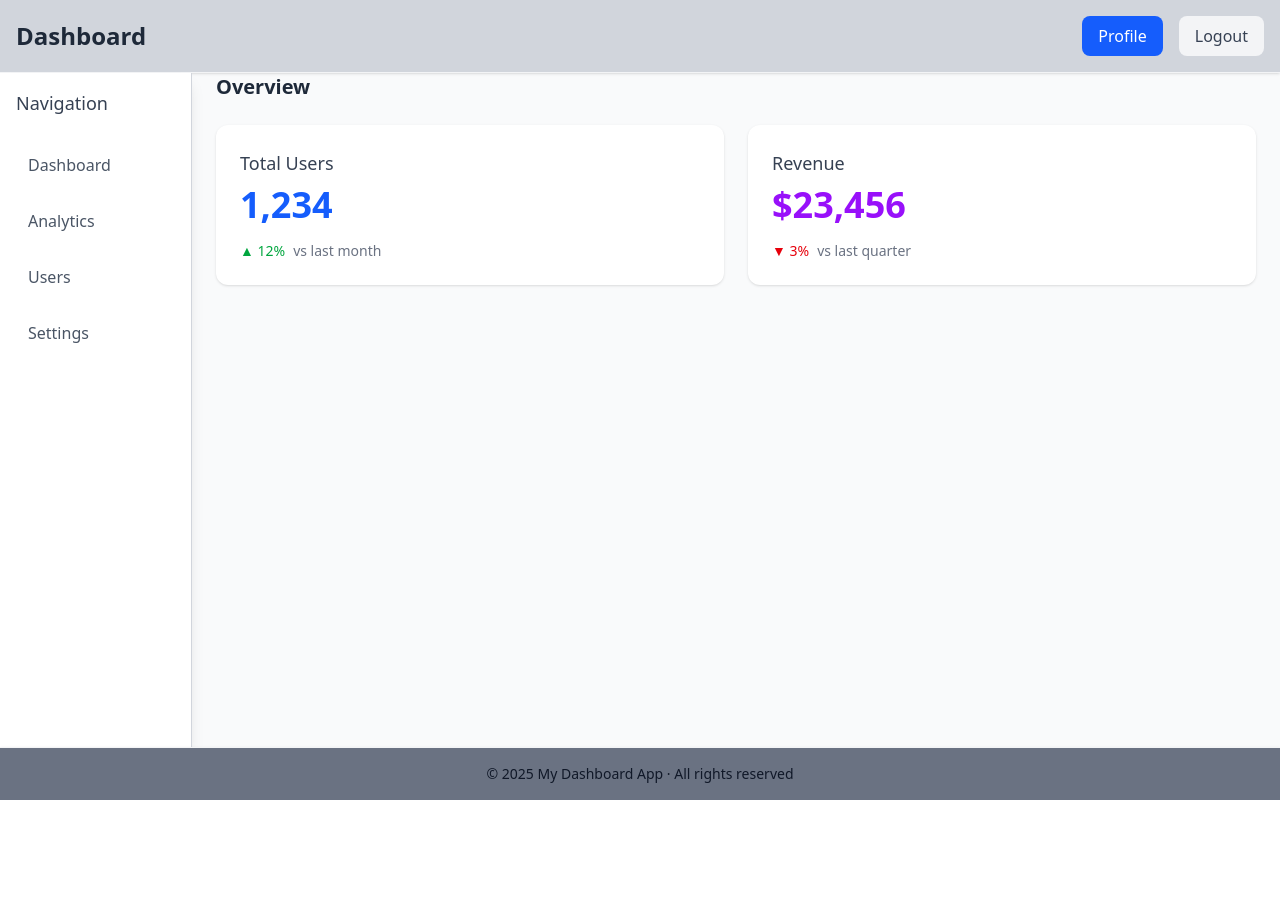
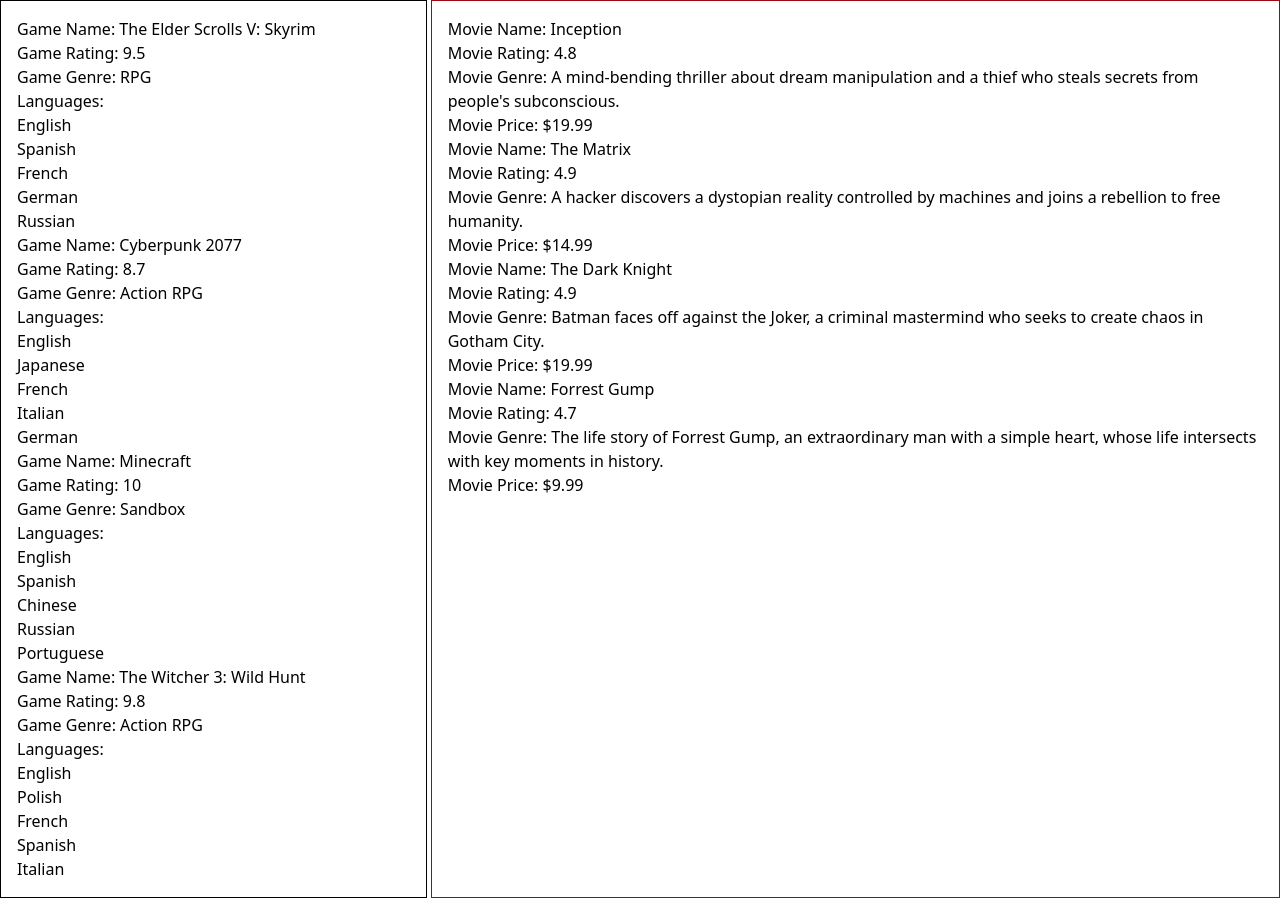
Before and after one commit to Arjunhg/all-about-react, a React (Vite) app in the folder src/10.DesignPattern/: page / in a window 1280 px wide. Before the commit the page ends 800 px from the top, so only its background shows below. Built offline with nearby package versions, Linux system fonts and the light colour scheme.

Commit message:
List Design Pattern

```diff
--- a/src/10.DesignPattern/src/App.tsx
+++ b/src/10.DesignPattern/src/App.tsx
@@ -1,7 +1,9 @@
-import CombinedSplitScreen from "./Patterns/1.LayoutComponent/Challenge/1.SplitScreen/CombinedSplitScreen";
+// import CombinedSplitScreen from "./Patterns/1.LayoutComponent/Challenge/1.SplitScreen/CombinedSplitScreen";
+import List from "./Patterns/1.LayoutComponent/Demo/2.ListData/List";
 
 const App = () => {
-  return <CombinedSplitScreen/>
+  // return <CombinedSplitScreen/>
+  return <List/>
 }
 
 export default App;
--- /dev/null
+++ b/src/10.DesignPattern/src/Patterns/1.LayoutComponent/Demo/2.ListData/List.tsx
@@ -0,0 +1,42 @@
+import GameInfo from "./components/GameInfo";
+import MoviesInfo from "./components/MoviesInfo";
+import RenderList from "./components/RenderList";
+import { games, movies } from './data/data'
+
+const List = () => {
+
+    return(
+        /* Without RenderList
+        <div className="flex">
+            <div className="w-1/2 border border-black p-4">
+                {
+                    games.map(game => (
+                        <GameInfo key={game.gameName} games={game}/>
+                    ))
+                }
+            </div>
+
+            <div className="w-1/2 border border-black p-4">
+                {
+                    movies.map(movie => (
+                        <MoviesInfo key={movie.movieTitle} movies={movie}/>
+                    ))
+                }
+            </div>
+
+        </div>
+        */
+
+        // With RenderList
+        <div className="flex gap-1">
+            <div className="w-1/3 border border-black p-4">
+                <RenderList data={games} resourceItem="games" dataToRender={GameInfo}/>
+            </div>
+            <div className="flex-1 border border-red-800 p-4">
+                <RenderList data={movies} resourceItem="movies" dataToRender={MoviesInfo}/>
+            </div>
+        </div>
+    )
+}
+
+export default List;
--- /dev/null
+++ b/src/10.DesignPattern/src/Patterns/1.LayoutComponent/Demo/2.ListData/components/GameInfo.tsx
@@ -0,0 +1,31 @@
+
+type GameInfo = {
+    games: {
+        gameName: string;
+        gameRating: number;
+        gameGenre: string;
+        gameLanguages: string[];
+    }
+}
+
+const GameInfo = ( {games}: GameInfo ) => {
+
+    const { gameName, gameRating, gameGenre, gameLanguages } = games;
+
+    return(
+        <div>
+            <h1> Game Name: {gameName}</h1>
+            <p> Game Rating: {gameRating}</p>
+            <p> Game Genre: {gameGenre}</p>
+
+            <ul>
+                Languages:
+                {gameLanguages.map((language) => (
+                    <li key={language}>{language}</li>
+                ))}
+            </ul>
+        </div>
+    )
+}
+
+export default GameInfo;
--- /dev/null
+++ b/src/10.DesignPattern/src/Patterns/1.LayoutComponent/Demo/2.ListData/components/MoviesInfo.tsx
@@ -0,0 +1,26 @@
+
+type MovieInfo = {
+    movies: {
+        movieTitle: string;
+        moviePrice: string;
+        movieDescription: string;
+        movieRating: number;
+    }
+}
+
+const MoviesInfo = ({ movies }: MovieInfo) => {
+
+    const { movieTitle, movieRating, movieDescription, moviePrice } = movies;
+
+    return (
+        <div>
+            <h1> Movie Name: {movieTitle}</h1>
+            <p> Movie Rating: {movieRating}</p>
+            <p> Movie Genre: {movieDescription}</p>
+            <p> Movie Price: {moviePrice}</p>
+        </div>
+    )
+
+}
+
+export default MoviesInfo;
--- /dev/null
+++ b/src/10.DesignPattern/src/Patterns/1.LayoutComponent/Demo/2.ListData/components/RenderList.tsx
@@ -0,0 +1,23 @@
+type RenderListProps = {
+    data: any[];
+    resourceItem: string;
+    dataToRender: any;
+}
+
+const RenderList = ( {data, resourceItem, dataToRender: ItemComponent} : RenderListProps ) => {
+
+    // Rename dataToRender to ItemComponent
+
+    return(
+        <div>
+            {
+                data.map((item, i) => (
+                    <ItemComponent key={i} {...{[resourceItem]: item}} />
+                ))
+            }
+        </div>
+    )
+
+}
+
+export default RenderList;
--- /dev/null
+++ b/src/10.DesignPattern/src/Patterns/1.LayoutComponent/Demo/2.ListData/data/data.ts
@@ -0,0 +1,63 @@
+export const games = [
+    {
+      gameName: "The Elder Scrolls V: Skyrim",
+      gameRating: 9.5,
+      gameGenre: "RPG",
+      gameLanguages: ["English", "Spanish", "French", "German", "Russian"],
+    },
+
+    {
+      gameName: "Cyberpunk 2077",
+      gameRating: 8.7,
+      gameGenre: "Action RPG",
+      gameLanguages: ["English", "Japanese", "French", "Italian", "German"],
+    },
+
+    {
+      gameName: "Minecraft",
+      gameRating: 10.0,
+      gameGenre: "Sandbox",
+      gameLanguages: ["English", "Spanish", "Chinese", "Russian", "Portuguese"],
+    },
+
+    {
+      gameName: "The Witcher 3: Wild Hunt",
+      gameRating: 9.8,
+      gameGenre: "Action RPG",
+      gameLanguages: ["English", "Polish", "French", "Spanish", "Italian"],
+    },
+  ];
+
+export const movies = [
+    {
+      movieTitle: "Inception",
+      moviePrice: "$19.99",
+      movieDescription:
+        "A mind-bending thriller about dream manipulation and a thief who steals secrets from people's subconscious.",
+      movieRating: 4.8,
+    },
+
+    {
+      movieTitle: "The Matrix",
+      moviePrice: "$14.99",
+      movieDescription:
+        "A hacker discovers a dystopian reality controlled by machines and joins a rebellion to free humanity.",
+      movieRating: 4.9,
+    },
+
+    {
+      movieTitle: "The Dark Knight",
+      moviePrice: "$19.99",
+      movieDescription:
+        "Batman faces off against the Joker, a criminal mastermind who seeks to create chaos in Gotham City.",
+      movieRating: 4.9,
+    },
+
+    {
+      movieTitle: "Forrest Gump",
+      moviePrice: "$9.99",
+      movieDescription:
+        "The life story of Forrest Gump, an extraordinary man with a simple heart, whose life intersects with key moments in history.",
+      movieRating: 4.7,
+    },
+];
```
